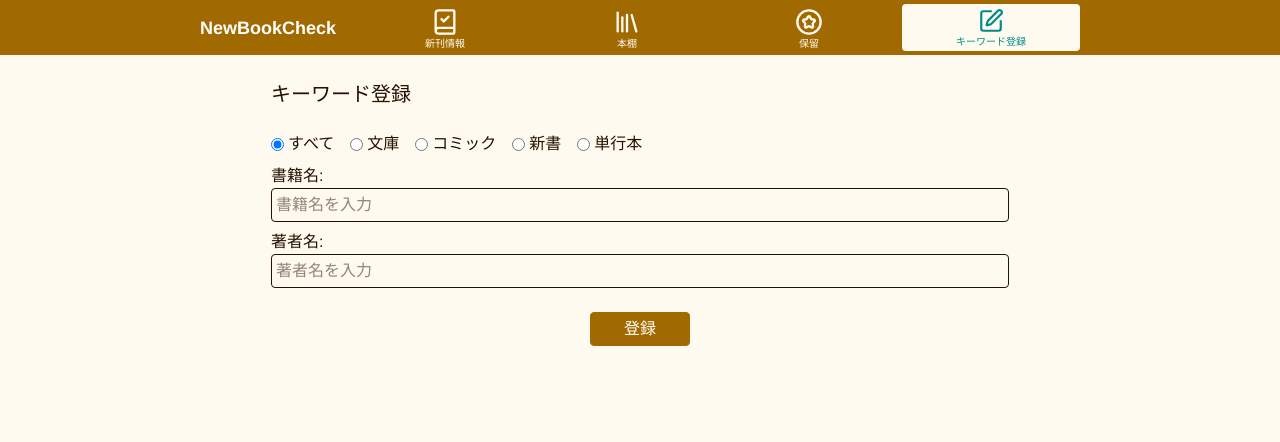
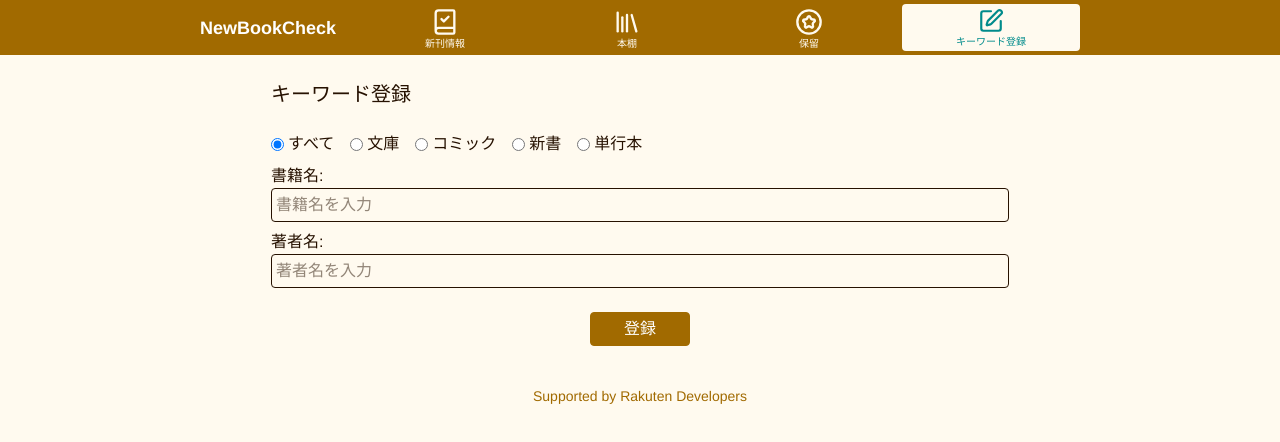
Before and after one commit to 5ecode/study-output-newBookCheck, a Vue app: page /entry in a window 1280 px wide. Shown: the top 442 px of the page. Built offline with nearby package versions, Linux system fonts and the light colour scheme.

Commit message:
[update] クレジット表示追加

```diff
--- a/src/views/EntryView.vue
+++ b/src/views/EntryView.vue
@@ -259,7 +259,7 @@ async function newBookSearch(keywordSet: KeywordSet[]) {
     <div class="flex justify-between items-center mb-6">
       <h2 class="text-xl font-medium ">キーワードリスト</h2>
     </div>
-    <ul class="flex flex-col gap-2">
+    <ul class="flex flex-col gap-2 mb-6">
       <li v-for="item in useEntry.keywordList" v-bind:key="item.id" class="grid sm:grid-cols-[auto_100px] gap-5 sm:gap-3 border border-slate-500 p-3">
 
         <template v-if="editingId === item.id">
@@ -301,6 +301,12 @@ async function newBookSearch(keywordSet: KeywordSet[]) {
     </ul>
   </template>
 
+  <div class="block text-center text-sm">
+    <!-- Rakuten Web Services Attribution Snippet FROM HERE -->
+    <a href="https://developers.rakuten.com/" target="_blank">Supported by Rakuten Developers</a>
+    <!-- Rakuten Web Services Attribution Snippet TO HERE -->
+  </div>
+
   <transition name="fade" appear>
     <div v-if="showMsg" @:click="showMsg = !showMsg" class="fixed inset-x-0 bottom-[50%] sm:bottom-0 w-full bg-[#008b8b]/70 text-white text-center">変更を保存しました<span class="fixed right-0 bottom-[50%] sm:bottom-[1px]"><svg xmlns="http://www.w3.org/2000/svg" class="w-5 h-5" fill="none" viewBox="0 0 24 24" stroke="currentColor">
     <path stroke-linecap="round" stroke-linejoin="round" stroke-width="2" d="M6 18L18 6M6 6l12 12" /></svg></span></div>
@@ -308,6 +314,12 @@ async function newBookSearch(keywordSet: KeywordSet[]) {
 </template>
 
 <style scoped>
+a {
+  color: #a16a00;
+}
+a:hover{
+  text-decoration: underline;
+}
 .fade-enter-active, .fade-leave-active {
   transition: opacity 0.5s ease;
 }
```
